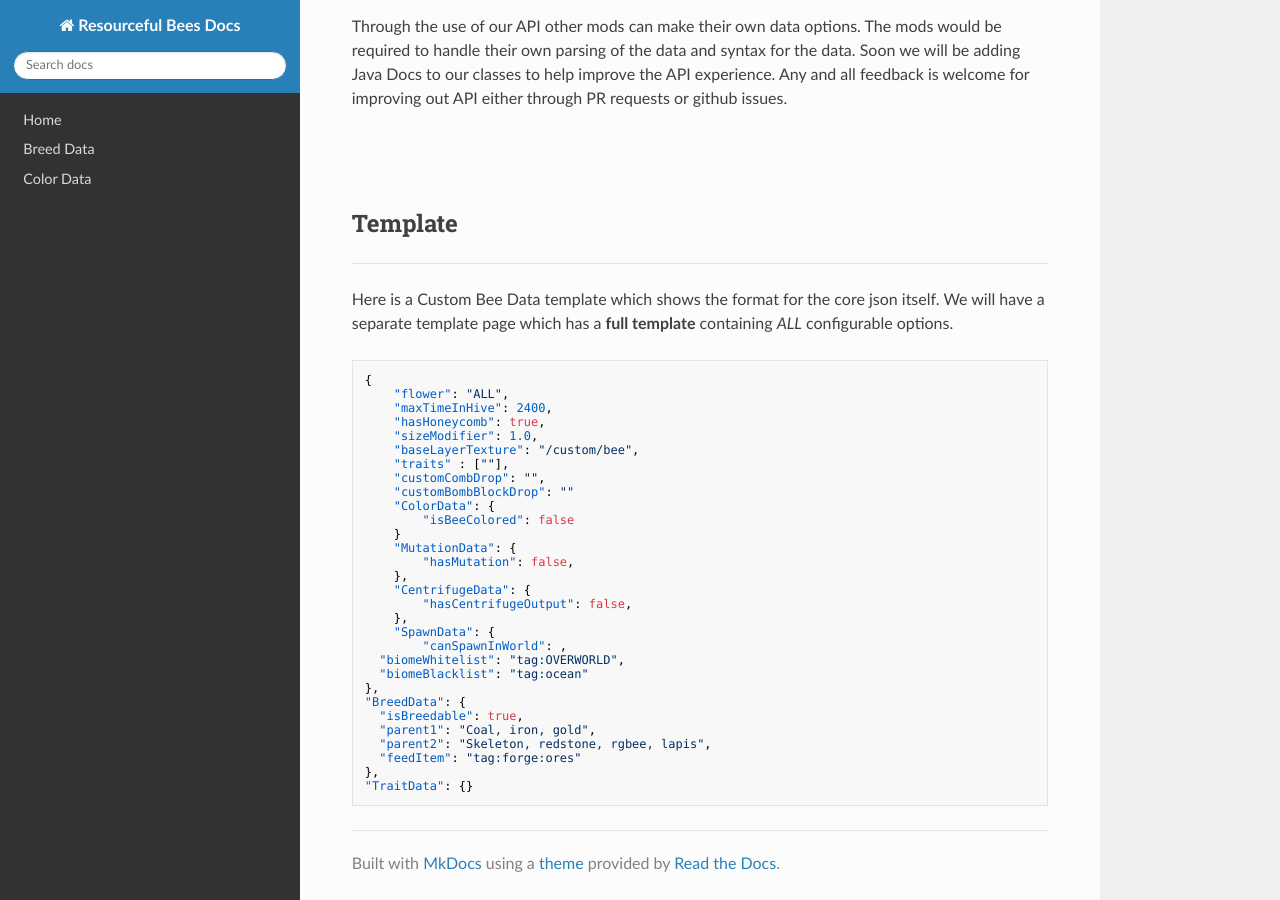
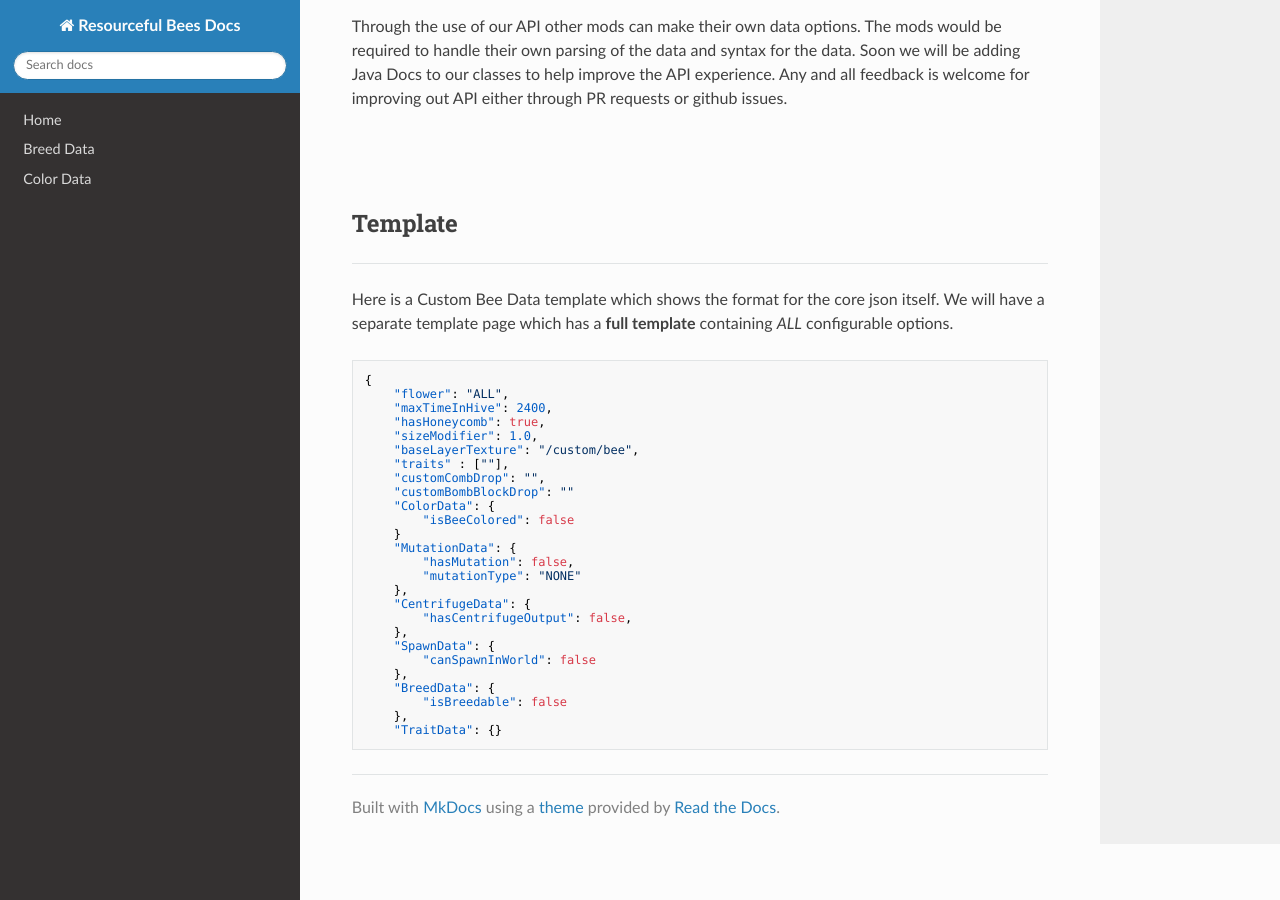
Before and after one commit to Team-Resourceful/ResourcefulBeesDocs, an MkDocs documentation site: the page built from docs/bee_data/custom_bee_data.md, in a window 1280 px wide and 900 px high, scrolled down 5330 px. Built offline with MkDocs 1.6.1, drawn with Linux system fonts in a browser that asks for light colours; nearby versions of some CDN libraries.

Commit message:
docs/bee_data/custom_bee_data.md updated from https://stackedit.io/

````diff
--- a/docs/bee_data/custom_bee_data.md
+++ b/docs/bee_data/custom_bee_data.md
@@ -202,23 +202,19 @@ Here is a Custom Bee Data template which shows the format for the core json itse
 	}
 	"MutationData": {
 		"hasMutation": false,
+		"mutationType": "NONE"
 	},
 	"CentrifugeData": {
 		"hasCentrifugeOutput": false,
 	},
 	"SpawnData": {
-		"canSpawnInWorld": ,
-  "biomeWhitelist": "tag:OVERWORLD",
-  "biomeBlacklist": "tag:ocean"
-},
-"BreedData": {
-  "isBreedable": true,
-  "parent1": "Coal, iron, gold",
-  "parent2": "Skeleton, redstone, rgbee, lapis",
-  "feedItem": "tag:forge:ores"
-},
-"TraitData": {}
+		"canSpawnInWorld": false
+	},
+	"BreedData": {
+		"isBreedable": false
+	},
+	"TraitData": {}
 ```
 <!--stackedit_data:
-eyJoaXN0b3J5IjpbLTM5NzMwMDYxNSwtMjA4ODc0NjYxMl19
+eyJoaXN0b3J5IjpbLTE3NzA4MzE0NiwtMjA4ODc0NjYxMl19
 -->
````
